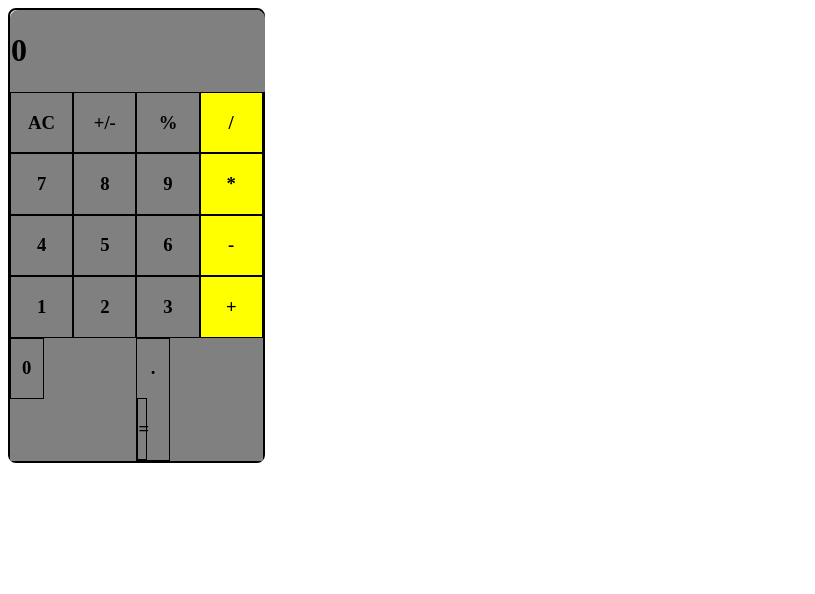
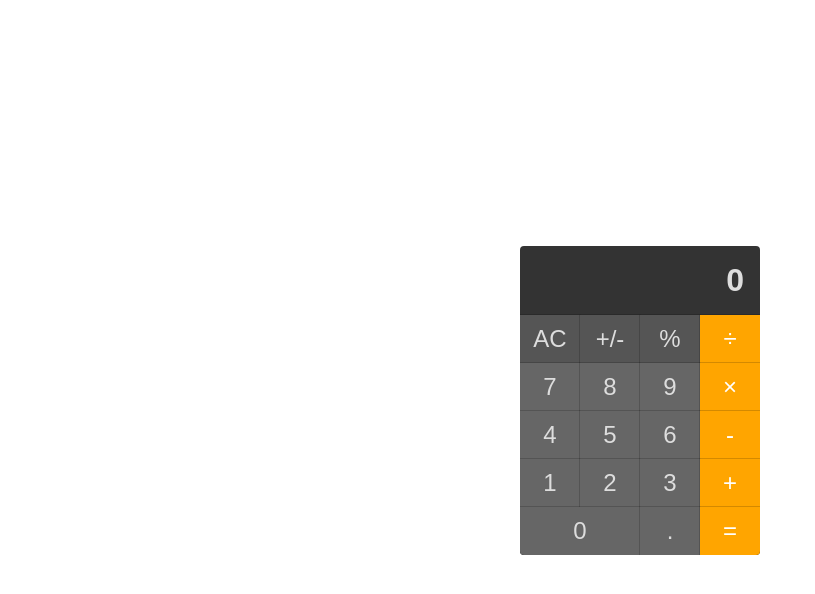
Before and after one commit to Riteshcedcoss/Test, a plain HTML site: page src/index.html in a window 1280 px wide. Shown: the whole page, without its empty margins (0-815 px from the left). Drawn offline with Linux system fonts and the light colour scheme.

Commit message:
Test Calculator

```diff
--- a/src/index.html
+++ b/src/index.html
@@ -8,49 +8,41 @@
     <link rel="Stylesheet" href="style.css" type="text/css">
 </head>
 <body>
-    <div id="container">
-    <div id="main">
+    <div class="calculator">
+        <div class="display">
             <h1>0</h1>
+          <div class="display-text"></div>
         </div>
-    <div class="boxes">
-        <div class="same"><h3>AC</h3></div>
-        <div class="same"><h3>+/-</h3></div>
-        <div class="same"><h3>%</h3></div>
-        <div class="same am"><h3>/</h3></div>
-
+        <div class="row">
+          <button class="operator operator-dark operator-all-clear">AC</button>
+          <button class="operator operator-dark  operator-plus-minus">+/-</button>
+          <button class="operator operator-dark operator-percent">%</button>
+          <button class="operator operator-bright operator-divide">&#247;</button>
         </div>
-    <div class="boxes-1">
-        <div class="same"><h3>7</h3></div>
-        <div class="same"><h3>8</h3></div>
-        <div class="same"><h3>9</h3></div>
-        <div class="same am"><h3>*</h3></div>
-
+        <div class="row">
+          <button class="number number-seven">7</button>
+          <button class="number number-eight">8</button>
+          <button class="number number-nine">9</button>
+          <button class="operator operator-bright operator-times">&#215;</button>
         </div>
-    <div class="boxes-2">
-        <div class="same"><h3>4</h3></div>
-        <div class="same"><h3>5</h3></div>
-        <div class="same"><h3>6</h3></div>
-        <div class="same am"><h3>-</div>
-
+        <div class="row">
+          <button class="number number-four">4</button>
+          <button class="number number-five">5</button>
+          <button class="number number-six">6</button>
+          <button class="operator  operator-bright operator-minus">-</button>
         </div>
-    <div class="boxes-3">
-        <div class="same"><h3>1</h3></div>
-        <div class="same"><h3>2</h3></div>
-        <div class="same"><h3>3</h3></div>
-        <div class="same am"><h3>+</h3></div>
-
+        <div class="row">
+          <button class="number number-one">1</button>
+          <button class="number number-two">2</button>
+          <button class="number number-three">3</button>
+          <button class="operator operator-bright operator-plus">+</button>
         </div>
-
-    <div class="boxes-4">
-        <div class="new">
-        <div class="same "><h3>0</h3></div>
-    </div>
-    <div class="new1">
-        <div class="same "><h3>.</h3>
-        <div class="same"><h3>=</h3></div>
+        <div class="row">
+          <button class="number number-zero">0</button>
+          <button class="operator operator-decimal-point">.</button>
+          <button class="operator operator-bright operator-equal">=</button>
         </div>
       </div>
 
-</div>
 </body>
 </html>
--- a/src/style.css
+++ b/src/style.css
@@ -1,60 +1,73 @@
-#main{
+/* #main{
     border:1PX solid gray;
     width: 100%;
     background-color: gray;
     border-radius: 8px 8px 0px 0px;
 }
-.boxes{
-    display: flex;
-    width: 100%;
-    background-color: gray;
 
-}
-.boxes-1{
-    display: flex;
-    width: 100%;
-    background-color: gray;
-
-}
-.boxes-2{
-    display: flex;
-    width: 100%;
-    background-color: gray;
-
-}
-.boxes-3{
-    display: flex;
-    width: 100%;
-    background-color: gray;
-
-}
-.same{
-
-    border:1px solid black;
-    width:25%
-}
-#container{
-    border: 2px solid black;
-    width: 20%;
-    border-radius: 8px;
-}
-.am{
-    background-color: yellow;
-}
-
-.boxes-4{
-    display: flex;
-    width: 100%;
-    background-color: gray;
-}
-
-.new{
-    width: 50%;
-}
-.new1{
-    width: 50%;
-}
 h3{
     justify-content: center;
     text-align: center;
-}
+} */
+* {
+    margin: 0;
+    padding: 0;
+    box-sizing: border-box;
+  }
+  html,
+  body {
+    height: 100%;
+  }
+  body {
+    font-family: sans-serif;
+    font-weight: lighter;
+    display: flex;
+    justify-content: center;
+    align-items: center;
+  }
+  .calculator {
+    width: 15em;
+    overflow: hidden;
+    border-radius: 4px;
+  }
+  .display {
+    text-align: right;
+    background-color: #333;
+    color: #ddd;
+    padding: 1em;
+  }
+  .display .display-text {
+    font-size: 2em;
+    overflow: hidden;
+    text-overflow: ellipsis;
+  }
+  .row {
+    display: flex;
+    flex-direction: row;
+  }
+  button {
+    padding: 0;
+    margin: 0;
+      flex-basis: 0;
+    border: 0;
+    background-color: #666;
+    color: #ddd;
+    flex: 1;
+    height: 2em;
+    font-size: 1.5em;
+    border-radius: 0;
+    box-shadow: 0 0 1px #000;
+  }
+  button:focus {
+    outline: none;
+  }
+  .number-zero {
+    flex: 2;
+  }
+  .operator-dark {
+    background-color: #555;
+  }
+  .operator-bright {
+    background-color: orange;
+    color: #fff;
+  }
```
Lines whose indentation alone changed are shown as unchanged.
